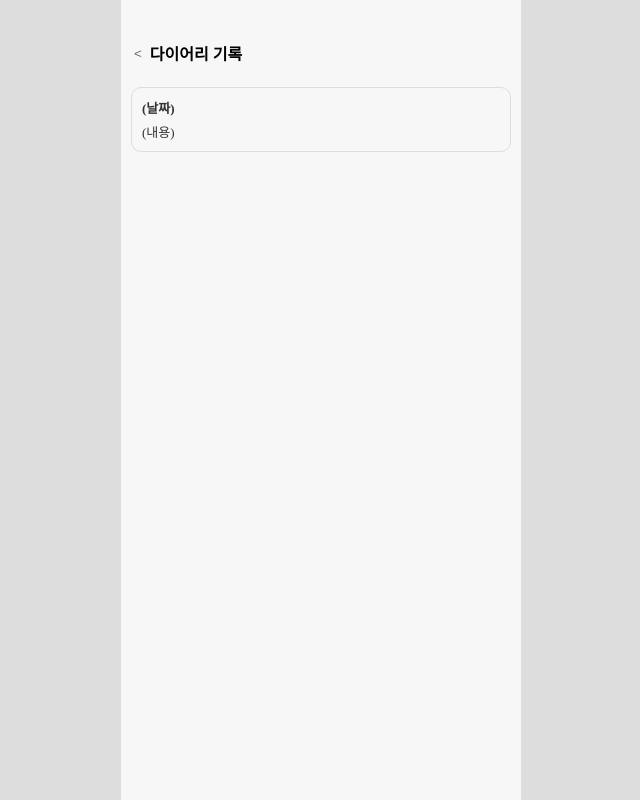
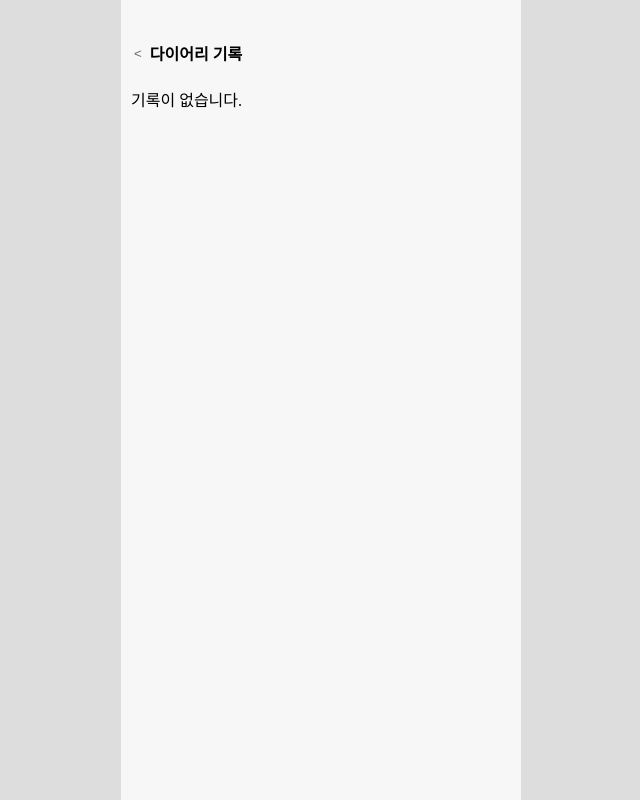
Before and after one commit to SeoYoon81/diary-ts, a React (Vite) app: page / in a window 1280 px wide. Both pictures are taken after a click on the button "기록 보기". Shown: the whole page, without its empty margins (319-959 px from the left). Built offline with nearby package versions, Linux system fonts and the light colour scheme.

Commit message:
4. 히스토리 화면 구현

```diff
--- a/src/components/HistoryView.tsx
+++ b/src/components/HistoryView.tsx
@@ -1,3 +1,4 @@
+import { useMemo } from "react";
 import "./HistoryView.css";
 
 interface HistoryViewProps {
@@ -5,6 +6,16 @@ interface HistoryViewProps {
 }
 
 function HistoryView({ setView }: HistoryViewProps) {
+    const diary = useMemo<{ [key: string]: string }>(() => {
+    return JSON.parse(window.localStorage.getItem("diary") || "{}");
+  }, []);
+  const history = Object.entries(diary)
+    .map(([date, content]) => ({
+      date,
+      content,
+    }))
+    .sort((a, b) => (a.date < b.date ? 1 : -1));
+
   return (
     <>
       <div style={{ display: "flex", alignItems: "center" }}>
@@ -18,10 +29,13 @@ function HistoryView({ setView }: HistoryViewProps) {
         </button>
         <h4>다이어리 기록</h4>
       </div>
-      <div className="diary-item">
-        <div className="diary-date">(날짜)</div>
-        <div>(내용)</div>
-      </div>
+      {history.length === 0 && <div>기록이 없습니다.</div>}
+      {history.map(({ date, content }) => (
+        <div className="diary-item" key={date}>
+          <div className="diary-date">{date}</div>
+          <div>{content}</div>
+        </div>
+      ))}
     </>
   );
 }
```
